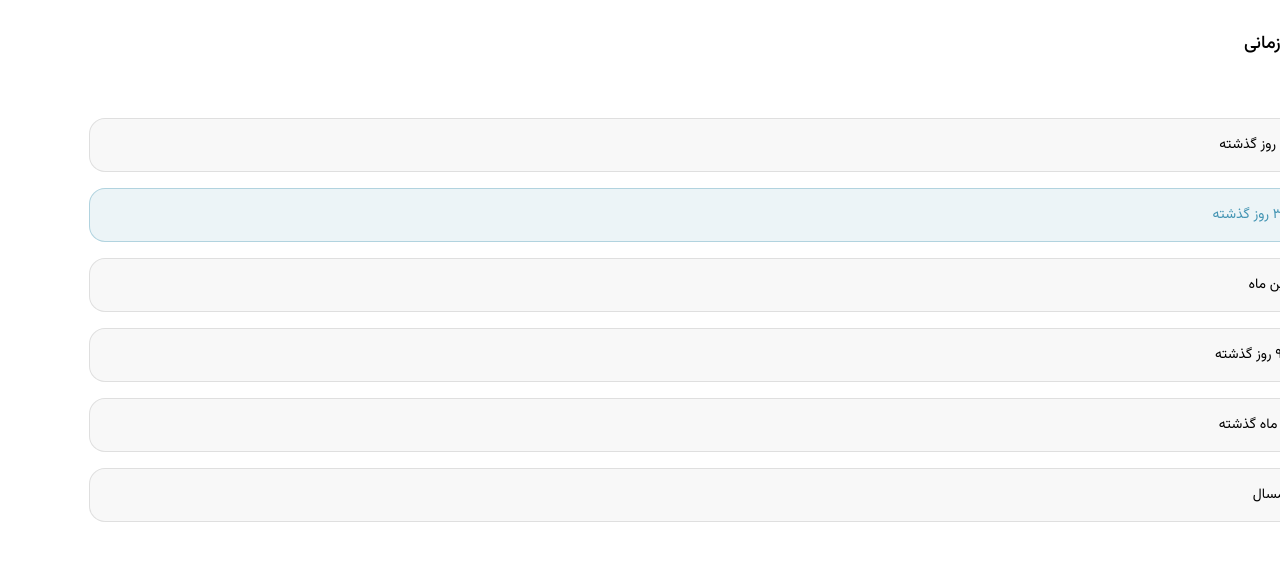
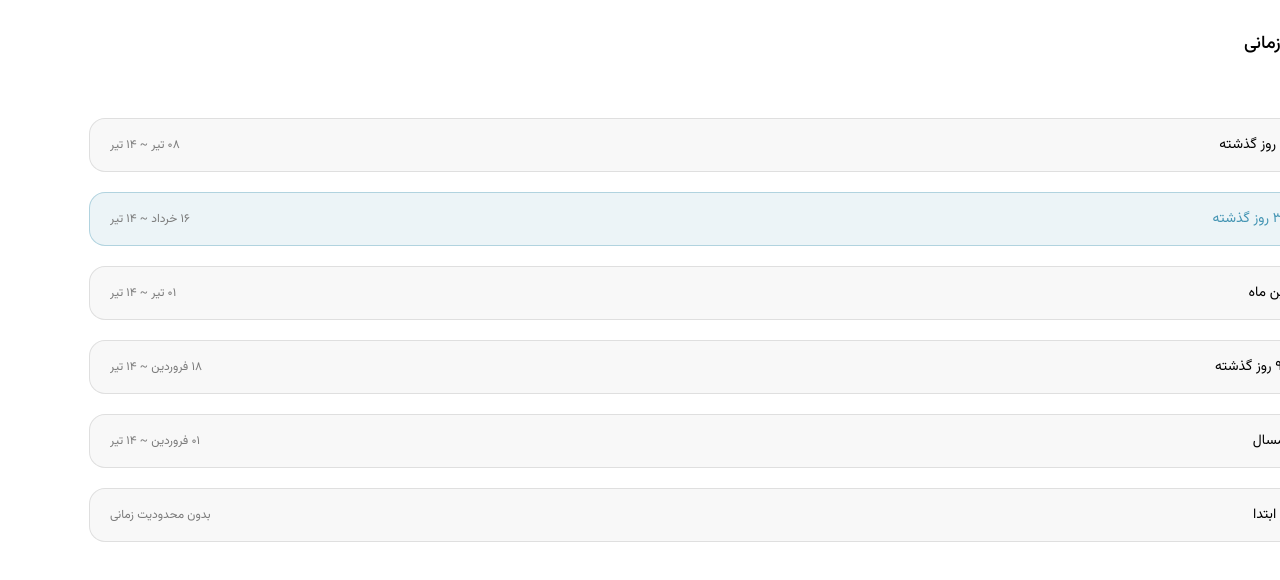
Before and after one commit to reza-kelidari/pocket, a Next.js app: page /transactions/time-filter in a window 1280 px wide. Shown: the top 580 px of the page. Built offline with nearby package versions, Linux system fonts and the light colour scheme.

Commit message:
Small Refactors
Edited `timeFilters` and `timeWindow` filter everywhere for showing right time window
Typos
Implementing a method for showing description in `Time filter` in `Transactions` Page
Small Style changes in `AccountsListElement` component
Changing time format in `TransactionItem` component

```diff
--- a/app/transactions/account-filter/page.tsx
+++ b/app/transactions/account-filter/page.tsx
@@ -30,7 +30,7 @@ export default function AccountFilter() {
   };
 
   let transactionsFilter = {
-    timeWindow: Number(searchParams.get("time") ?? 30),
+    timeWindow: Number(searchParams.get("time") ?? 29),
     accounts: parseNumberArray(searchParams.get("accounts")),
     categories: parseNumberArray(searchParams.get("categories")),
     tags: parseNumberArray(searchParams.get("tags")),
@@ -118,7 +118,7 @@ export default function AccountFilter() {
           );
         }}
       >
-        اعمال فیلتر‌ها
+        اعمال فیلتر
       </Button>
     </div>
   );
--- a/app/transactions/methods.ts
+++ b/app/transactions/methods.ts
@@ -24,10 +24,10 @@ export const parseNumberArray = (param: string | null): number[] => {
 };
 
 export const timeFilters = (dateArray: number[]) => [
-  { name: "۷ روز گذشته", time: 7 },
-  { name: "۳۰ روز گذشته", time: 30 },
-  { name: "این ماه", time: dateArray[2] },
-  { name: "۹۰ روز گذشته", time: 90 },
-  { name: "۶ ماه گذشته", time: 180 },
-  { name: "امسال", time: pastDaysInYear(dateArray) },
+  { name: "۷ روز گذشته", time: 7 - 1 },
+  { name: "۳۰ روز گذشته", time: 30 - 1 },
+  { name: "این ماه", time: dateArray[2] - 1 },
+  { name: "۹۰ روز گذشته", time: 90 - 1 },
+  { name: "امسال", time: pastDaysInYear(dateArray) - 1 },
+  { name: "از ابتدا", time: 36500 },
 ];
--- a/app/transactions/page.tsx
+++ b/app/transactions/page.tsx
@@ -30,7 +30,7 @@ export default function Transactions() {
 
   const transactionsFilter: transactionsFilterType = useMemo(
     () => ({
-      timeWindow: Number(searchParams.get("time") ?? 30),
+      timeWindow: Number(searchParams.get("time") ?? 29),
       accounts: parseNumberArray(searchParams.get("accounts")),
       categories: parseNumberArray(searchParams.get("categories")),
       tags: parseNumberArray(searchParams.get("tags")),
@@ -97,12 +97,12 @@ export default function Transactions() {
           <Capsule
             Icon={Left}
             href={`/transactions/time-filter${filterToUrl(transactionsFilter)}`}
-            primary={transactionsFilter.timeWindow !== 30}
+            primary={transactionsFilter.timeWindow !== 29}
           >
             {
               timeFilter.find(
                 (filter) => filter.time === transactionsFilter.timeWindow,
-              )?.name
+              )?.name ?? "۳۰ روز گذشته"
             }
           </Capsule>
           <Capsule
--- a/app/transactions/time-filter/page.tsx
+++ b/app/transactions/time-filter/page.tsx
@@ -12,6 +12,12 @@ import { PrimaryColors } from "@/utility/colors";
 export default function TimeFilter() {
   const searchParams = useSearchParams();
   const { add, back } = useRedirect();
+  const date = new Date();
+  const dateOptions: Intl.DateTimeFormatOptions = {
+    day: "2-digit",
+    month: "long",
+  };
+  const today = date.toLocaleDateString("fa-ir", dateOptions);
 
   const parseNumberArray = (param: string | null): number[] => {
     if (!param) return [];
@@ -22,7 +28,7 @@ export default function TimeFilter() {
   };
 
   let transactionsFilter = {
-    timeWindow: Number(searchParams.get("time") ?? 30),
+    timeWindow: Number(searchParams.get("time") ?? 29),
     accounts: parseNumberArray(searchParams.get("accounts")),
     categories: parseNumberArray(searchParams.get("categories")),
     tags: parseNumberArray(searchParams.get("tags")),
@@ -32,15 +38,27 @@ export default function TimeFilter() {
     add(window.location.pathname);
   }, [add]);
 
+  useEffect(() => {
+    !transactionsFilter.timeWindow
+      ? (transactionsFilter = { ...transactionsFilter, timeWindow: 29 })
+      : null;
+  });
+
   return (
     <div className="p-7.5 grid gap-15 w-screen overflow-hidden">
       <div className="grid gap-7.5">
         <NavbarTitle title="بازه زمانی" disabled />
       </div>
 
-      <div className="grid gap-4">
-        {timeFilters(persianDateToEnglishNumber(new Date())).map(
-          (item, index) => (
+      <div className="grid gap-5">
+        {timeFilters(persianDateToEnglishNumber(date)).map((item, index) => {
+          const secondDay =
+            item.time === 36500
+              ? "بدون محدودیت زمانی"
+              : new Date(
+                  Date.now() - item.time * 1000 * 3600 * 24,
+                ).toLocaleDateString("fa-ir", dateOptions);
+          return (
             <Link
               key={index}
               href={`/transactions${filterToUrl({
@@ -48,12 +66,15 @@ export default function TimeFilter() {
                 timeWindow: item.time,
               })}`}
               onClick={back}
-              className={`${transactionsFilter.timeWindow === item.time ? PrimaryColors.primary.box : PrimaryColors.secondary.box} px-5 py-4 rounded-2xl text-sm`}
+              className={`${transactionsFilter.timeWindow === item.time ? PrimaryColors.primary.box : PrimaryColors.secondary.box} px-5 py-4 rounded-2xl text-sm flex items-center justify-between`}
             >
               {item.name}
+              <span className="text-xs text-secondary">
+                {secondDay} {item.time !== 36500 && "~ " + today}
+              </span>
             </Link>
-          ),
-        )}
+          );
+        })}
       </div>
     </div>
   );
--- a/components/AccountsListElement/index.tsx
+++ b/components/AccountsListElement/index.tsx
@@ -35,17 +35,17 @@ export default function AccountsListElement({
       className={`flex items-center justify-between p-5 rounded-2xl border ${!disabled ? activeColors : disableColors}`}
       {...props}
     >
-      <div className="grid gap-2">
-        <h3 className="text-lg">{account.name}</h3>
+      <div className="grid gap-4">
+        <h3 className="text-md">{account.name}</h3>
         <span className="text-secondary text-xs">
           {balance.toLocaleString("fa-ir")} ﷼
         </span>
       </div>
 
       <div
-        className={`${AccountColors[account.color].primary} rounded-4xl grid place-content-center h-7.5 w-7.5`}
+        className={`${AccountColors[account.color].primary} rounded-4xl grid place-content-center h-10 w-10`}
       >
-        <Icon height={17} width={17} fill="#fff" />
+        <Icon height={24} width={24} fill="#fff" />
       </div>
     </Link>
   );
--- a/components/TransactionItem/index.tsx
+++ b/components/TransactionItem/index.tsx
@@ -15,6 +15,16 @@ export default function TransactionItem({
 
   const accountID = type === "credit" ? credit : debit;
   const txName = type === "initial" ? "موجودی اولیه" : name;
+
+  const date = new Date(time);
+  const isSameYear =
+    new Date().toLocaleDateString("fa-ir", { year: "numeric" }) ===
+    date.toLocaleDateString("fa-ir", { year: "numeric" });
+  const dateOptions: Intl.DateTimeFormatOptions = {
+    day: "2-digit",
+    month: "long",
+    year: !isSameYear ? "numeric" : undefined,
+  };
 
   const accountData = accountsStore
     .getAccounts()
@@ -34,7 +44,7 @@ export default function TransactionItem({
       <div className="flex flex-col gap-1.5 w-full">
         <h1 className="text-xs font-medium">{txName}</h1>
         <p className="text-xs text-secondary">
-          {new Date(time).toLocaleDateString("fa-ir")}
+          {date.toLocaleDateString("fa-ir", dateOptions)}
         </p>
       </div>
 
--- a/utility/redirect/service/redirectStore.ts
+++ b/utility/redirect/service/redirectStore.ts
@@ -30,7 +30,6 @@ class RedirectStore {
 
     this.redirects.push(url);
     this.notify();
-    console.log(this.redirects);
   }
 
   last(): string {
```
